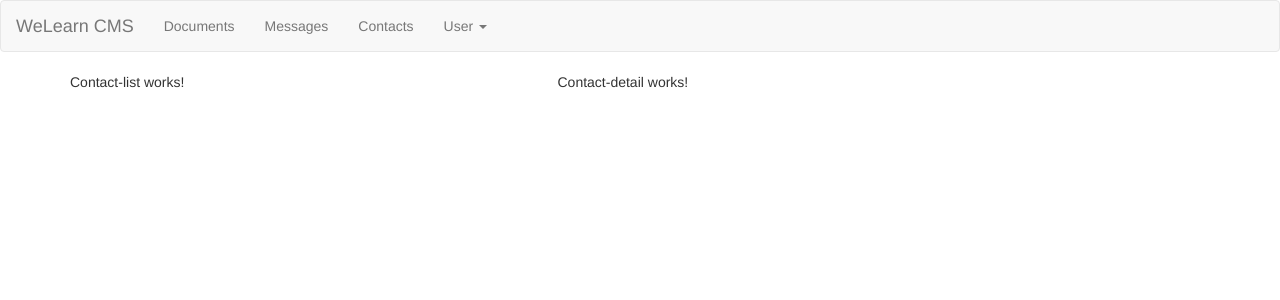
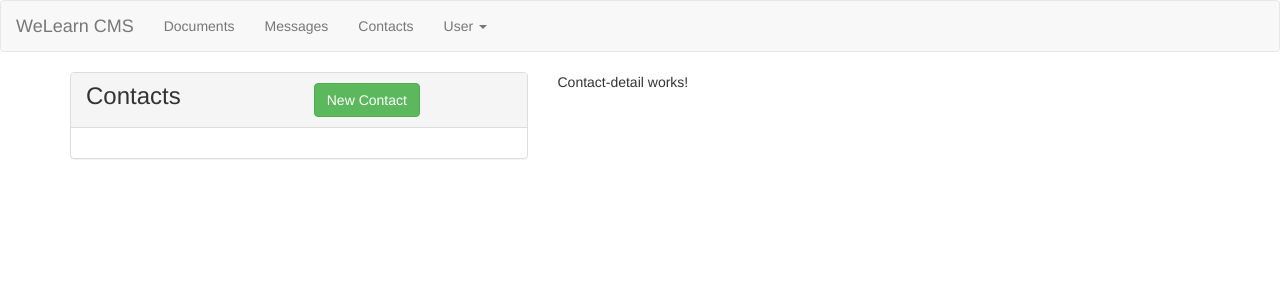
Before and after one commit to EmilyBark3r/cms, an Angular app: page / in a window 1280 px wide. Shown: the top 300 px of the page. Built offline with nearby package versions, Linux system fonts and the light colour scheme.

Commit message:
contacts list still working on adding the name and image. NgFor not working but at this point all of the code is running correctly. ngFor commented out.

```diff
--- a/src/app/contacts/contact-list/contact-list.component.css
+++ b/src/app/contacts/contact-list/contact-list.component.css
@@ -0,0 +1,3 @@
+.panel-title {
+    font-size: 24px;
+}
--- a/src/app/contacts/contact-list/contact-list.component.html
+++ b/src/app/contacts/contact-list/contact-list.component.html
@@ -1 +1,22 @@
-<p>Contact-list works!</p>
+<div class="panel panel-default">
+  <div class="panel-heading">
+    <div class="row">
+      <div class="col-xs-6">
+        <h1 class="panel-title text-left">Contacts</h1>
+      </div>
+      <div class="col-xs-6">
+        <button class="btn btn-success">New Contact</button>
+      </div>
+    </div>
+  </div>
+  <div class="panel-body">
+    <!-- <div *ngFor="let contact of contacts" class="row contact-item">
+      <div class="col-xs-6">
+        <h3>Name</h3>
+        <div class="col-xs-6 text-right">
+          <img src="" alt="">
+        </div>
+      </div>
+    </div> -->
+  </div>
+</div>
--- a/src/app/contacts/contact-list/contact-list.component.ts
+++ b/src/app/contacts/contact-list/contact-list.component.ts
@@ -1,4 +1,5 @@
 import { Component } from '@angular/core';
+import { Contact } from '../contact.model';
 
 @Component({
   selector: 'app-contact-list',
@@ -8,5 +9,8 @@ import { Component } from '@angular/core';
   styleUrl: './contact-list.component.css'
 })
 export class ContactListComponent {
-
+  contacts: Contact[] = [
+    new Contact("1", "R. Kent Jackson", "jacksonk@byui.edu", "208-496-3771", "../../assets/images/jacksonk.jpg", null),
+    new Contact("2", "Rex Barzee", "barzeer@byui.edu", "208-496-3768", "../../assets/images/barzeer.jpg", null),
+  ];
 }
--- a/src/app/contacts/contact.model.ts
+++ b/src/app/contacts/contact.model.ts
@@ -1,11 +1,10 @@
-export class contact {
+export class Contact {
     constructor(
         public id: string,
         public name: string,
         public email: string,
         public phone: string,
         public imageUrl: string,
-        public group?: contact[]) {
-
+        public group?: Contact[] | null) {
     }
 }
```
